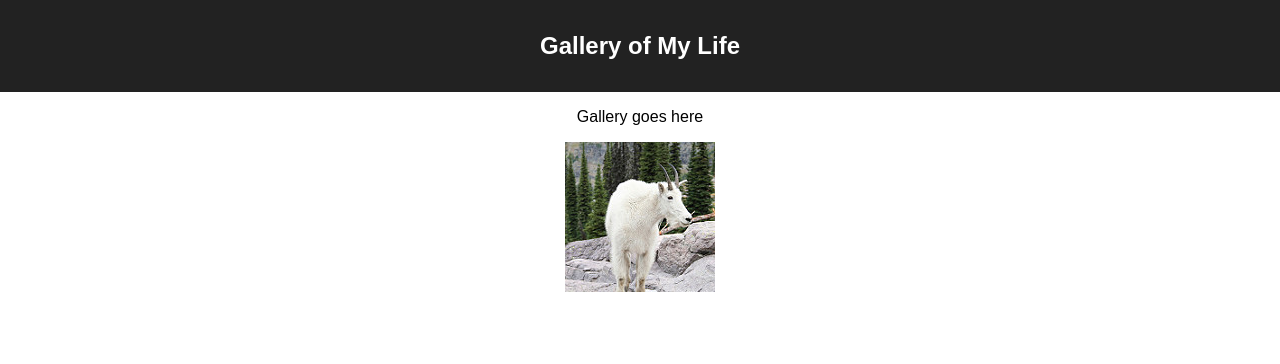
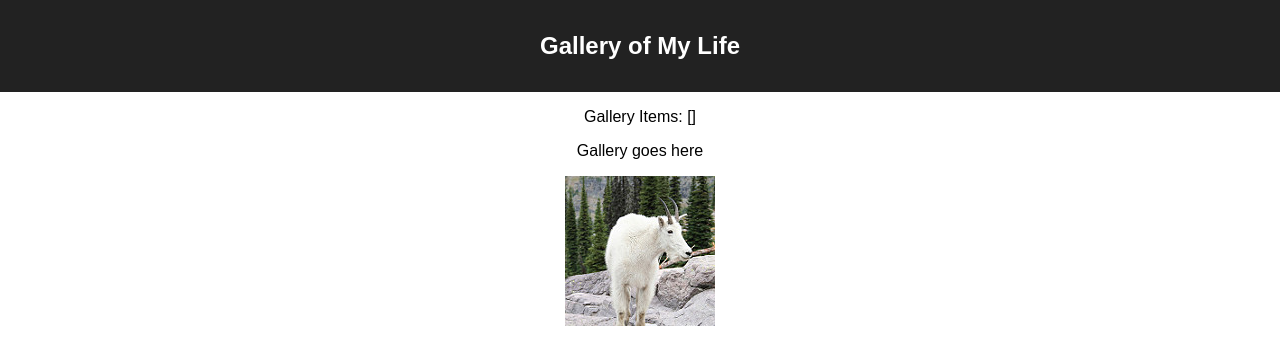
Before and after one commit to Josh-Clemons/react-gallery, a React (Create React App) app: page / in a window 1280 px wide. Shown: the top 364 px of the page. Built offline with nearby package versions, Linux system fonts and the light colour scheme; no server answers.

Commit message:
axios GET setup on app.js

```diff
--- a/src/components/App/App.jsx
+++ b/src/components/App/App.jsx
@@ -1,12 +1,25 @@
 import React from 'react';
 import './App.css';
+import Axios from 'axios';
+import {useState, useEffect} from 'react';
+
 
 function App() {
+
+  const [galleryItems, setGalleryItems] = useState([]);
+
+  useEffect( () => {getGallery()}, []) // check this syntax, tried it from memory
+
+  const getGallery = ()=> {Axios.get('/gallery').then((response) => {
+    setGalleryItems(response.data);
+  })};
+
     return (
       <div className="App">
         <header className="App-header">
           <h1 className="App-title">Gallery of My Life</h1>
         </header>
+        <p>Gallery Items: {JSON.stringify(galleryItems)}</p>
         <p>Gallery goes here</p>
         <img src="images/goat_small.jpg"/>
       </div>
```
